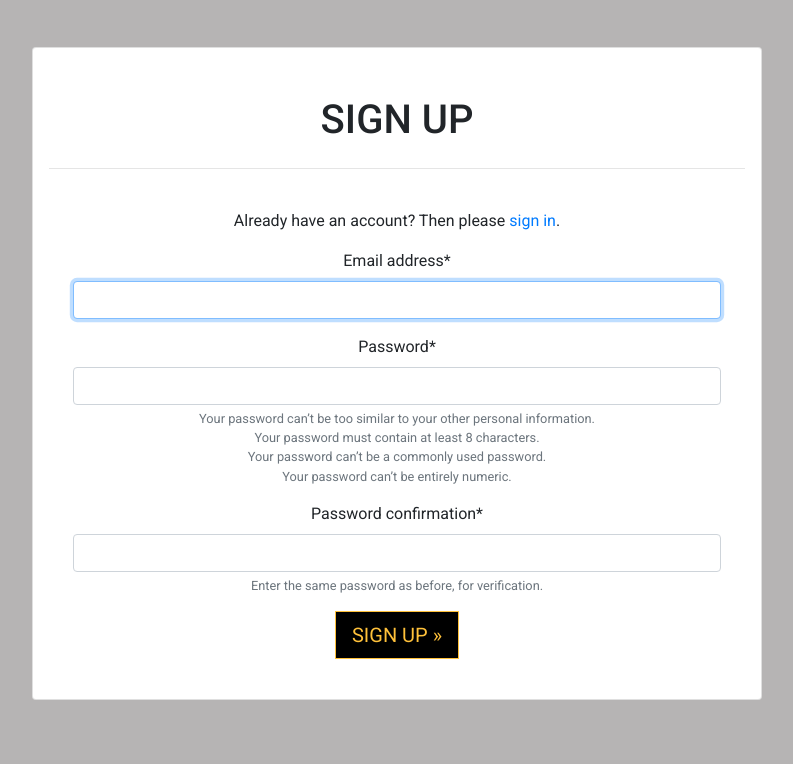
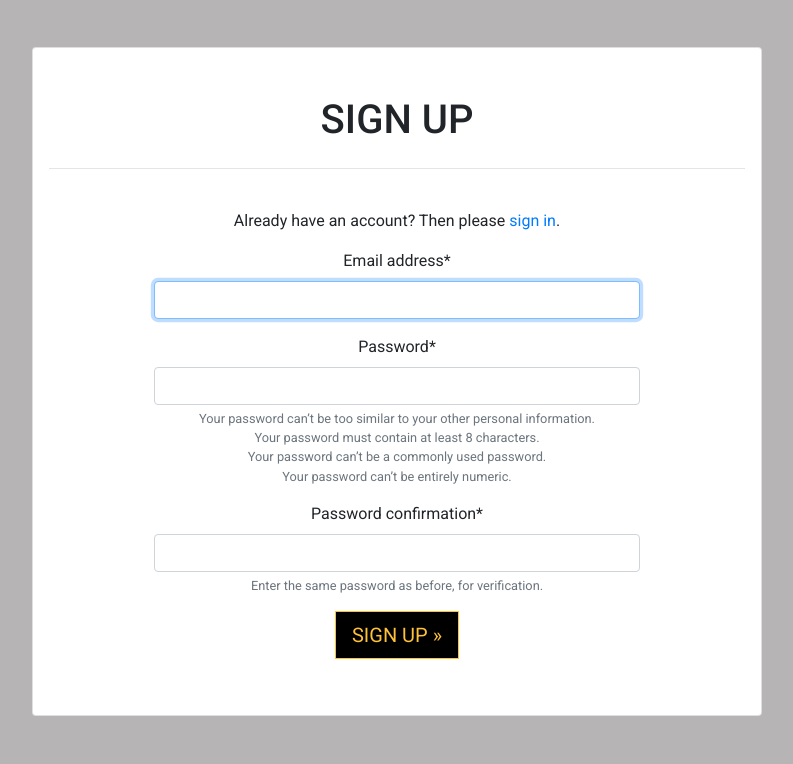
Before and after one commit to Tmuat/jg_kicking_tee, a Django app: page /accounts/signup/ in a window 1280 px wide. Shown: the part 81-845 px from the top of the page, without its empty margins (243-1036 px from the left). Run offline with Django 3.2, Linux system fonts and the light colour scheme; some libraries are stand-ins or nearby versions.

Commit message:
Allauth pwd signup

```diff
--- a/templates/allauth/account/signup.html
+++ b/templates/allauth/account/signup.html
@@ -12,7 +12,7 @@
     <div class="card-inner p-2 p-md-4">
 
         <p>{% blocktrans %}Already have an account? Then please <a href="{{ login_url }}">sign in</a>.{% endblocktrans %}</p>
-
+        <div class="form-inner mx-auto pb-3">
             <form class="signup" id="signup_form" method="post" action="{% url 'account_signup' %}">
             {% csrf_token %}
             {{ form|crispy }}
@@ -23,5 +23,6 @@
             </form>
         </div>
     </div>
+</div>
 
 {% endblock %}
```
Lines whose indentation alone changed are shown as unchanged.
